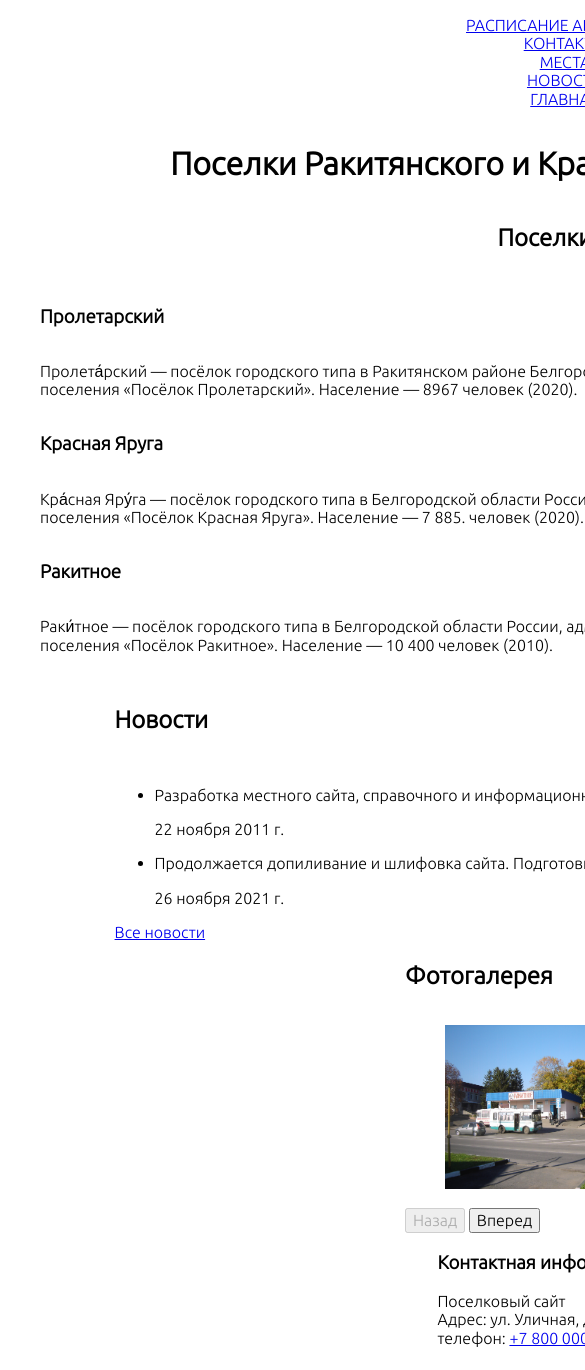
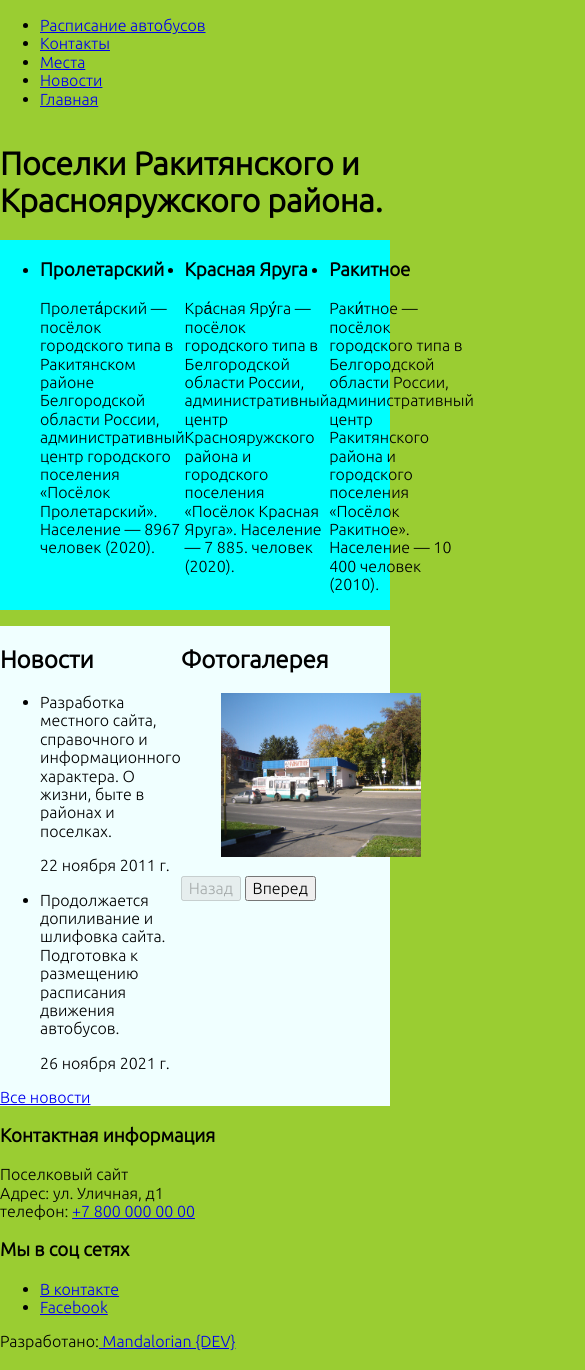
Before and after one commit to 1ev5ha/grk31, a plain HTML site: page index.html in a window 390 px wide. Shown: the top 1370 px of the page, 585 px wide, since content can reach past the window. Drawn offline with Linux system fonts and the light colour scheme.

Commit message:
add files index and style
add New style

```diff
--- a/index.html
+++ b/index.html
@@ -17,29 +17,24 @@
 
 <body class="page-body">
 
-<header class="main-header">
-<nav class="main-navigation">
+<header>
+<nav>
 
+<ul>
+<li><a href="raspisanieavtobysov.html">Расписание автобусов</a></li>
+<li><a href="kontakti.html">Контакты</a></li>
+<li><a href="mesta.html">Места</a></li>
+<li><a href="novosti.html">Новости</a></li>
+<li><a href="index.html">Главная</a></li>
+</ul>
 
-
-<div class="main-header-bar">
-<div class="main-navigation-wrapper">
-<ul class="site-navigator">
-<li class="navi-point"><a href="raspisanieavtobysov.html">Расписание автобусов</a></li>
-<li class="navi-point"><a href="kontakti.html">Контакты</a></li>
-<li class="navi-point"><a href="mesta.html">Места</a></li>
-<li class="navi-point"><a href="novosti.html">Новости</a></li>
-<li class="navi-point"><a href="index.html">Главная</a></li>
-</ul>
-</div>
-</div>
 </nav>
 </header>
 
-<main class="container">
+<main>
 <h1>Поселки Ракитянского и Краснояружского района.</h1>
 
-<div class="feature-h2"><h2>Поселки</h2></div>
+
 <section class="features">
   <ul class="features-list">
     <li class="feature-item">
@@ -116,7 +111,7 @@
   <li><a href="#">Facebook</a></li>
 </ul>
 </section>
-<p class="footer-copyright">Разработано:<a href="#">B5 agency</a></p>
+<p class="footer-copyright">Разработано:<a href="#"> Mandalorian {DEV}</a></p>
 </footer>
 
 </body>
--- a/style.css
+++ b/style.css
@@ -1,144 +1,36 @@
-html,body{
-  height: 100%;
-  height: 100%;
+.page-body {
   font-family: 'Ubuntu', sans-serif;
-  width: 1090px;
-  margin-left: auto;
-  margin-right: auto;
-  }
-
-  h1 {
-    display: flex;
-    justify-content: center;
-  }
-
-
-.page {
-   height: 100%;
+  height: 1024px;
+  display: flex;
+  /*background-color: gray;*/
+  background-color: yellowgreen;
+  flex-direction: column;
 }
 
-/*.page-body {
-  display: flex;
-  border: 2px solid yellow;
-  flex-direction: column;
-}*/
+.features {
 
-.main-header {
-display: flex;
-width: 100%;
- /* border: 2px solid green;
-  justify-content: space-between;*/
-}
-
-.site-navigator {
-display: flex;
-justify-content: space-between;
-flex-direction: row;
-
-/*background-color: aqua;*/
-}
-
-.navi-point {
-  display: flex;
-  text-transform: uppercase;
-  text-decoration-line: none;
-align-content: center;
-padding: 0px 50px 0px 50px;
 
 }
 
-/*.container {
+.features-list {
 display: flex;
-border: 2px solid red;
-flex-direction: column;
-justify-content: center;
-}*/
-
-.features {
-display: flex;
-/*border: 2px solid black;*/
-align-content: center;
+background-color: aqua;
 flex-direction: row;
 }
 
-.features-list {
-  display: flex;
-  flex-direction: row;
+.index-columns {
+background-color: azure;
+display: flex;
+flex-direction: row;
 }
 
-.feature-item {
-display: flex;
+@media (max-width: 320px) {
+.features-list {
+round-color: aqua;
 flex-direction: column;
-}
-
+    }
 .index-columns {
-  display: flex;
-  /*border: 2px solid blue;*/
-}
-
-.footercontainer {
-  display: flex;
- /* border: 2px solid purple;*/
-}
-
-.feature-h2 {
-display: flex;
-/*border: 10px solid brown;*/
-flex-direction: row;
-justify-content: center;
-}
-
-.index-columns {
-  display: flex;
-  /*background-color: aquamarine;*/
-  justify-content: center;
-}
-
-.news {
-  display: flex;
-  justify-content: center;
-  /*background-color: blueviolet;*/
-  flex-direction: column;
-}
-
-.gallery {
-  display: flex;
-  justify-content: center;
-  flex-direction: column;
-}
-
-@media (max-width: 600px) {
-.footercontainer {
-display: flex;
+background-color: azure;
 flex-direction: column;
-width: auto;
-margin-left: auto;
-margin-right: auto;
-align-items: center;
-/*background-color: red;*/
-}
-.site-navigator {
-display: flex;
-justify-content: center;
-flex-direction: column;
-align-items: center;
-}
-.main-header {
-display: flex;
-flex-direction: column;
-align-items: center;
-}
-.features-list {
-display: flex;
-align-content: center;
-flex-direction: column;
-align-items: center;
-}
-.index-columns {
-display: flex;
-align-content: center;
-flex-direction: column;
-align-items: center;
-}
-
-}
+      }
+  }
```
